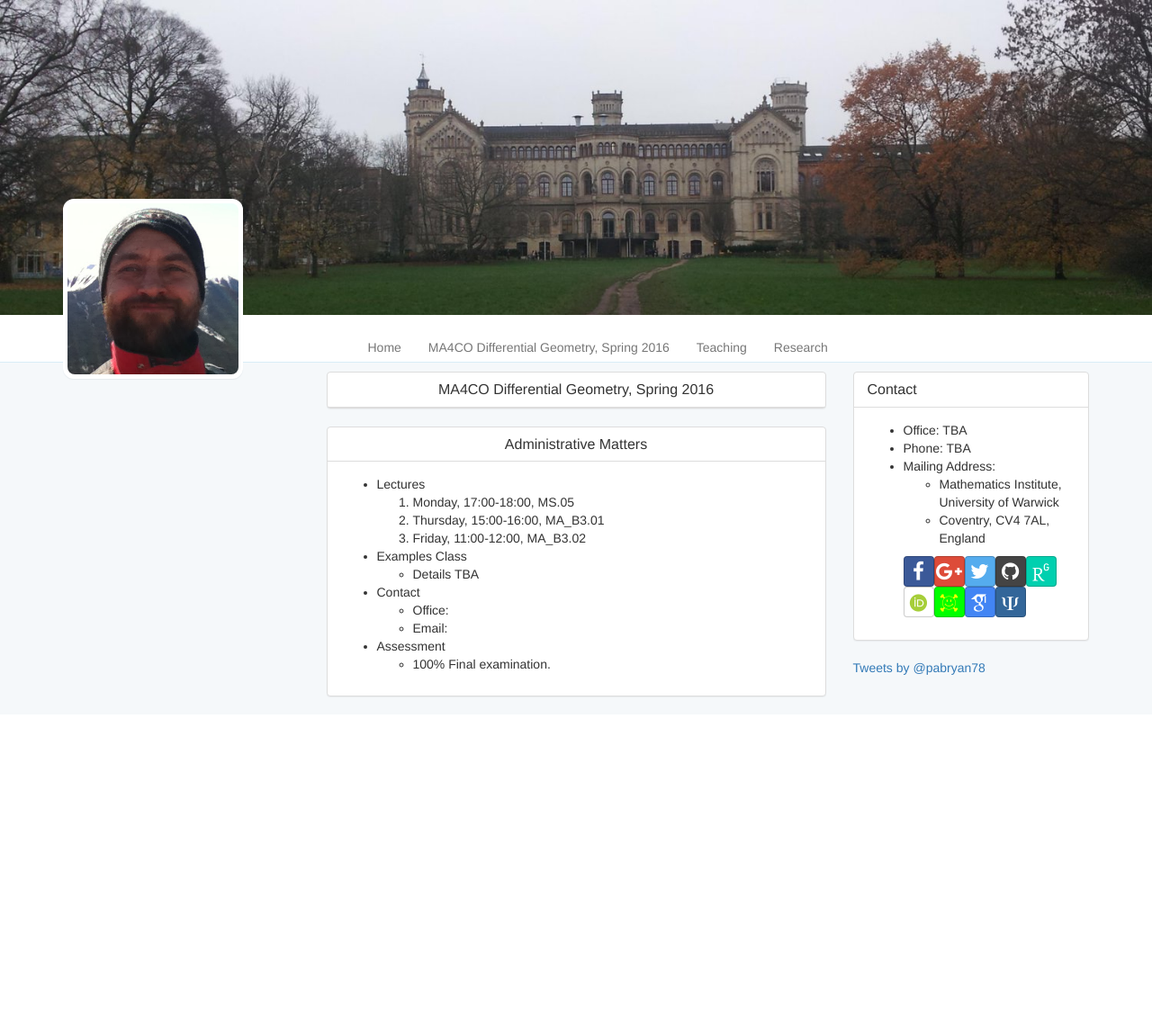
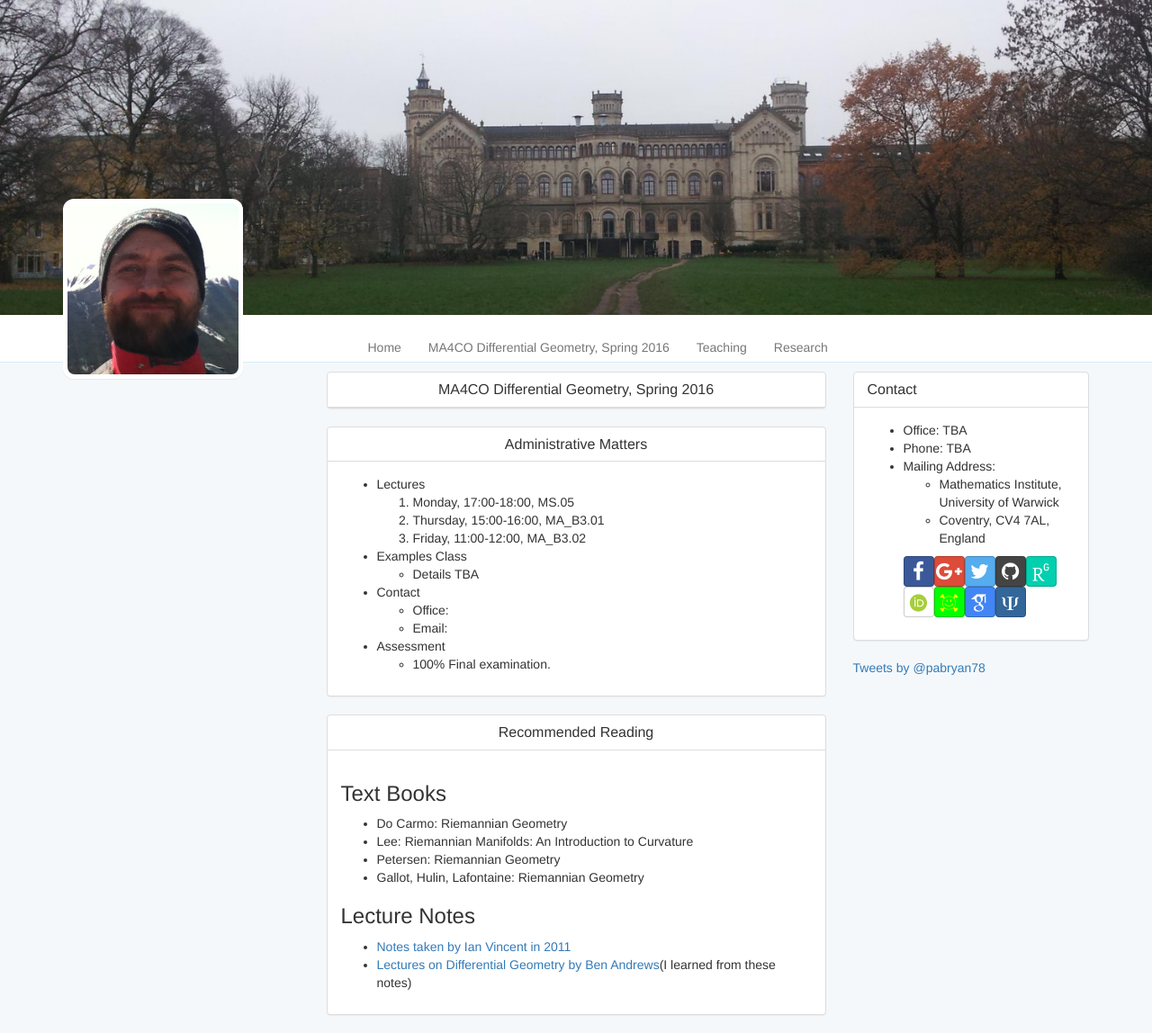
Before and after one commit to pabryan/pabryan.github.io, a Jekyll site: the page built from teaching/ma4c0/index.html, in a window 1280 px wide. Shown: the whole page at 90% size. Built offline with Jekyll 4.4.1, drawn with Linux system fonts in a browser that asks for light colours; some web fonts are replaced; comment, search, counter and statistics services are not loaded; before the commit the page ends 900 px from its top, so only the background shows below that.

Commit message:
Added reading list.

```diff
--- a/teaching/ma4c0/index.html
+++ b/teaching/ma4c0/index.html
@@ -42,3 +42,24 @@ description: "Paul Bryan: Mathematician - Teaching - MA4C0 Differential Geometry
     </ul>
   </div>
 </div>
+
+<div class="panel panel-default content-panel">
+  <div class="panel-heading">
+    <h1 class="panel-title">Recommended Reading</h1>
+  </div>
+
+  <div class="panel-body">
+    <h3>Text Books</h3>
+    <ul>
+      <li>Do Carmo: Riemannian Geometry</li>
+      <li>Lee: Riemannian Manifolds: An Introduction to Curvature</li>
+      <li>Petersen: Riemannian Geometry</li>
+      <li>Gallot, Hulin, Lafontaine: Riemannian Geometry</li>
+    </ul>
+    <h3>Lecture Notes</h3>
+    <ul>
+      <li><a href="https://www2.warwick.ac.uk/fac/sci/maths/people/staff/vincent/differential_geometry.pdf">Notes taken by Ian Vincent in 2011</a></li>
+      <li><a href="http://maths-people.anu.edu.au/~andrews/DG/">Lectures on Differential Geometry by Ben Andrews</a>(I learned from these notes)</li>
+    </ul>
+  </div>
+</div>
```
